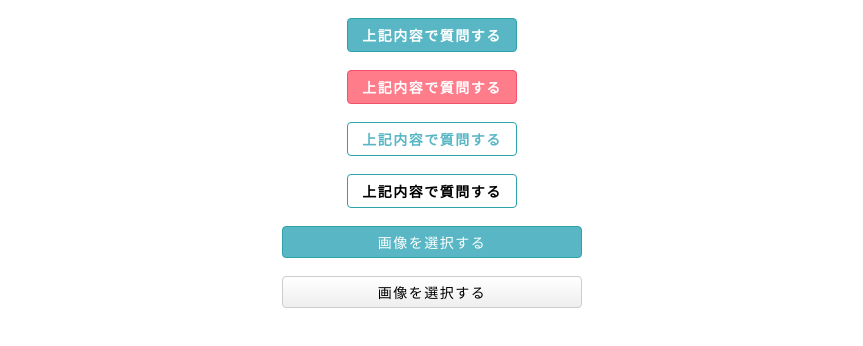
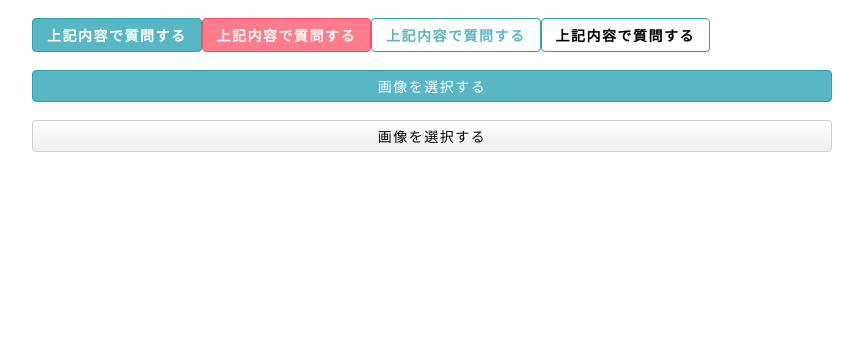
Before and after one commit to thanhgiau2604/gnavi, a Next.js app: page /styleguide in a window 1280 px wide. Shown: the top 346 px of the page, without its empty margins (208-1071 px from the left). Built offline with nearby package versions, Linux system fonts and the light colour scheme.

Commit message:
chore: replace styleGuide-container to wrapper

```diff
--- a/src/pages/styleguide/index.tsx
+++ b/src/pages/styleguide/index.tsx
@@ -5,7 +5,7 @@ import ButtonUpload from 'components/common/ButtonUpload'
 
 const StyleGuide = () => {
   return (
-    <div className="styleGuide-container">
+    <div className="wrapper">
       <Button
         radius={4}
         buttonColor={buttonColors.STYLE01}
--- a/src/styles/scss/index.scss
+++ b/src/styles/scss/index.scss
@@ -1,10 +1,3 @@
 @import './reset';
 @import './variables';
 @import './global';
-
-.styleGuide-container {
-  max-width: 30rem;
-  margin: auto;
-  width: 100%;
-  text-align: center;
-}
```
